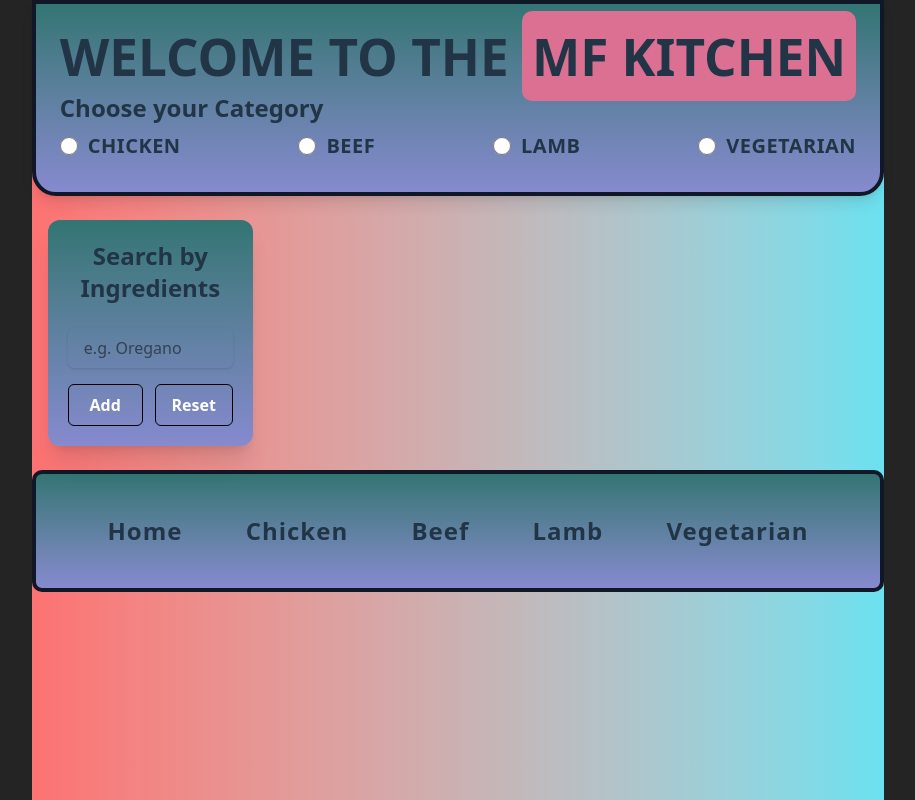
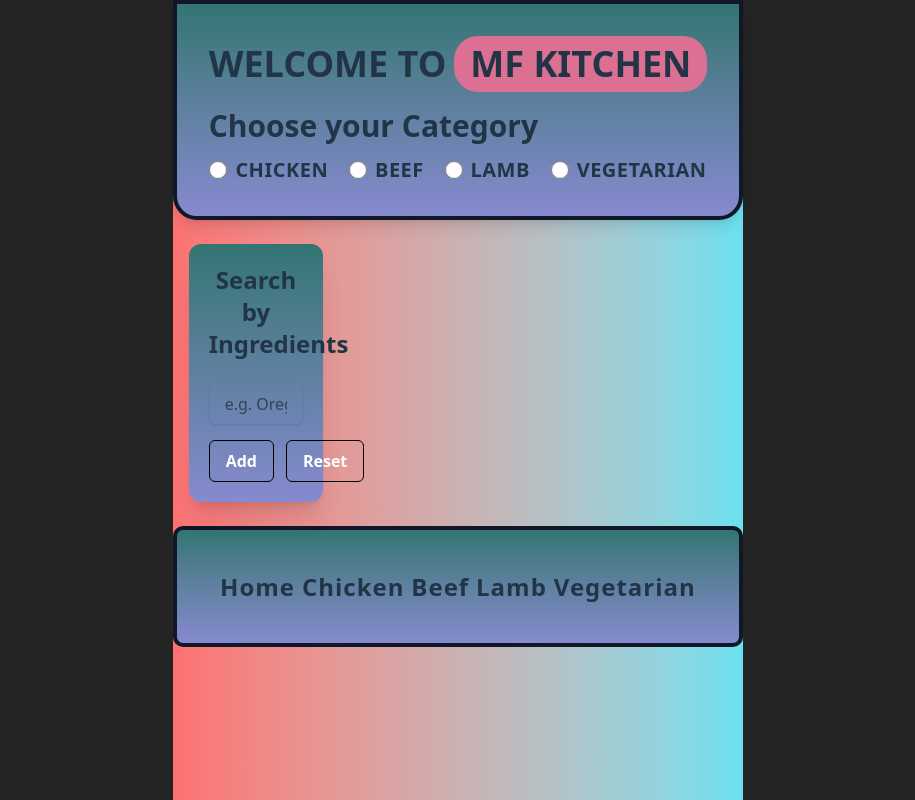
Before and after one commit to mufaddal-viit/FoodApp, a React (Vite) app: page /FoodApp/category/Vegetarian in a window 1280 px wide. Shown: the whole page, without its empty margins (182-1097 px from the left). Built offline with nearby package versions, Linux system fonts and the light colour scheme.

Commit message:
Your commit message

```diff
--- a/src/components/Header.css
+++ b/src/components/Header.css
@@ -1,4 +1,4 @@
-.span-style{
+/* .span-style{
     background-color: rgb(219,112,147);
     padding: 10px;
     border-radius: 10px;
@@ -15,4 +15,4 @@
   box-shadow: 0 0 15px 10px rgba(255, 255, 255, 0.6);
   transform: translateY(-4px);
   color: white;
-}
+}  */
--- a/src/components/Header.jsx
+++ b/src/components/Header.jsx
@@ -79,20 +79,25 @@ import { useNavigate } from "react-router";
 import confetti from "canvas-confetti";
 
 function Congratulation() {
-  var duration = 5 * 1000;
-  var animationEnd = Date.now() + duration;
-  var defaults = { startVelocity: 30, spread: 360, ticks: 60, zIndex: 0 };
+  const duration = 5 * 1000;
+  const animationEnd = Date.now() + duration;
+  const defaults = {
+    startVelocity: 30,
+    spread: 360,
+    ticks: 60,
+    zIndex: 9999,
+  };
 
   function randomInRange(min, max) {
     return Math.random() * (max - min) + min;
   }
-  var interval = setInterval(function () {
-    var timeLeft = animationEnd - Date.now();
+
+  const interval = setInterval(() => {
+    const timeLeft = animationEnd - Date.now();
     if (timeLeft <= 0) {
       return clearInterval(interval);
     }
-    var particleCount = 50 * (timeLeft / duration);
-    // since particles fall down, start a bit higher than random
+    const particleCount = 50 * (timeLeft / duration);
     confetti({
       ...defaults,
       particleCount,
@@ -105,38 +110,44 @@ function Congratulation() {
     });
   }, 250);
 }
+
 function Header({ choice, onChangez }) {
-  //congrates script below
-  useEffect(() => {
-    const func = async () => {
-      const script = document.createElement("script");
-      script.src =
-        "https://cdn.jsdelivr.net/npm/canvas-confetti@1.6.0/dist/confetti.browser.min.js";
-      script.async = true;
-      document.body.appendChild(script);
-    };
-    func();
-  }, []);
+  const navigate = useNavigate();
 
-  const navigate = useNavigate();
   const handlecategory = (Categoryz) => {
     onChangez(Categoryz);
     navigate(Categoryz);
   };
 
+  // Optional: Load confetti script (but since you're already importing from npm, this might not be needed)
+  // Keeping it in case you're deploying to a context where dynamic loading is needed
+  useEffect(() => {
+    const script = document.createElement("script");
+    script.src =
+      "https://cdn.jsdelivr.net/npm/canvas-confetti@1.6.0/dist/confetti.browser.min.js";
+    script.async = true;
+    document.body.appendChild(script);
+  }, []);
+
   return (
-    <div className=" bg-gradient-to-b from-[#327573] to-[#868acf] p-6  rounded-b-3xl text-center border-4 shadow-lg">
-      <h1 className="font-bold text-[#213547]">
-        WELCOME TO THE{" "}
+    <header className="bg-gradient-to-b from-[#327573] to-[#868acf] p-4 sm:p-6 md:p-8 rounded-b-3xl text-center border-4 shadow-lg">
+      <h1 className="font-bold text-[#213547] text-xl sm:text-2xl md:text-3xl lg:text-4xl">
+        WELCOME TO
+        <br className="sm:hidden" />
         <span
-          className="bg-[rgb(219,112,147)] p-[10px] rounded-[10px] font-extrabold hover:text-white"
+          className="inline-block mx-auto sm:ml-2 bg-[rgb(219,112,147)] px-4 py-2 rounded-3xl font-extrabold hover:text-white cursor-pointer transition duration-300"
           onMouseEnter={() => Congratulation()}
+          onClick={() => Congratulation()}
         >
           MF KITCHEN
         </span>
       </h1>
-      <Welcome choice={choice} onChange={handlecategory} />
-    </div>
+
+      {/* Responsive Welcome Component Container */}
+      <div className="mt-4">
+        <Welcome choice={choice} onChange={handlecategory} />
+      </div>
+    </header>
   );
 }
 
--- a/src/components/Welcome.jsx
+++ b/src/components/Welcome.jsx
@@ -49,35 +49,43 @@ function Welcome({ choice, onChange }) {
   // };
 
   return (
-    <>
-      <h2 className="text-left text-2xl font-semibold mt-2 text-[#213547]">
+    <section>
+      <h2 className="text-left text-2xl sm:text-3xl font-semibold mt-2 text-[#213547]">
         Choose your Category
       </h2>
-      <div className="flex justify-between font-bold text-xl">
+
+      <div
+        className="
+        flex flex-wrap gap-3 sm:gap-5 mt-3
+        font-bold text-lg sm:text-xl justify-evenly
+      "
+      >
         {["Chicken", "Beef", "Lamb", "Vegetarian"].map((ch) => (
           <label
-            className={`flex items-center my-2 mx-0 cursor-pointer uppercase tracking-wide hover:text-white hover:scale-105 transition-all duration-700
-              ${
-                choice === ch
-                  ? "font-bold text-pink-200"
-                  : "font-black text-[#213547]"
-              }
-              `}
             key={ch}
+            className={`
+            flex items-center cursor-pointer uppercase tracking-wide
+            hover:text-white hover:scale-105 transition-all duration-700
+            ${
+              choice === ch
+                ? "font-bold text-pink-200"
+                : "font-black text-[#213547]"
+            }
+          `}
           >
             <input
               type="radio"
               name="mealType"
               value={ch}
               checked={choice === ch}
-              onChange={(e) => onChange(e.target.value)} // Update the choice state
-              className="mr-[10px] w-[18px] h-[18px] cursor-pointer accent-[#1d1d1e]"
+              onChange={(e) => onChange(e.target.value)}
+              className="mr-2 w-[18px] h-[18px] cursor-pointer accent-[#1d1d1e]"
             />
             {ch}
           </label>
         ))}
       </div>
-    </>
+    </section>
   );
 }
 
--- a/src/index.css
+++ b/src/index.css
@@ -36,7 +36,7 @@ body {
 }
 
 h1 {
-  font-size: 3.2em;
+  /* font-size: 3.2em; */
   line-height: 1.1;
 }
 /*
```
